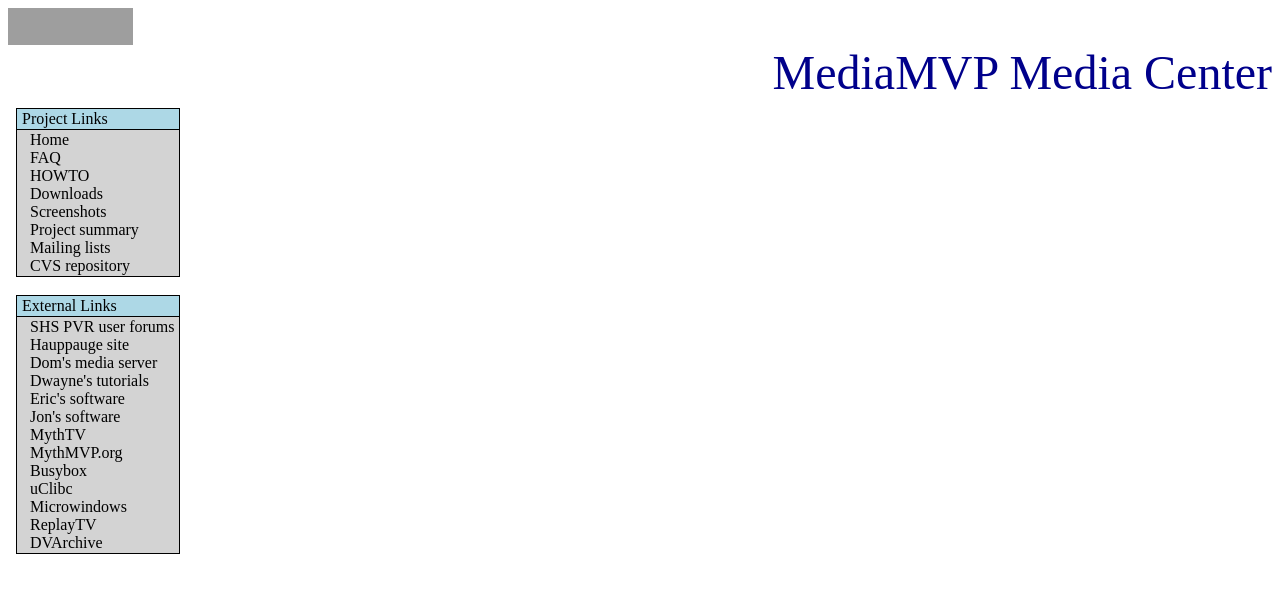
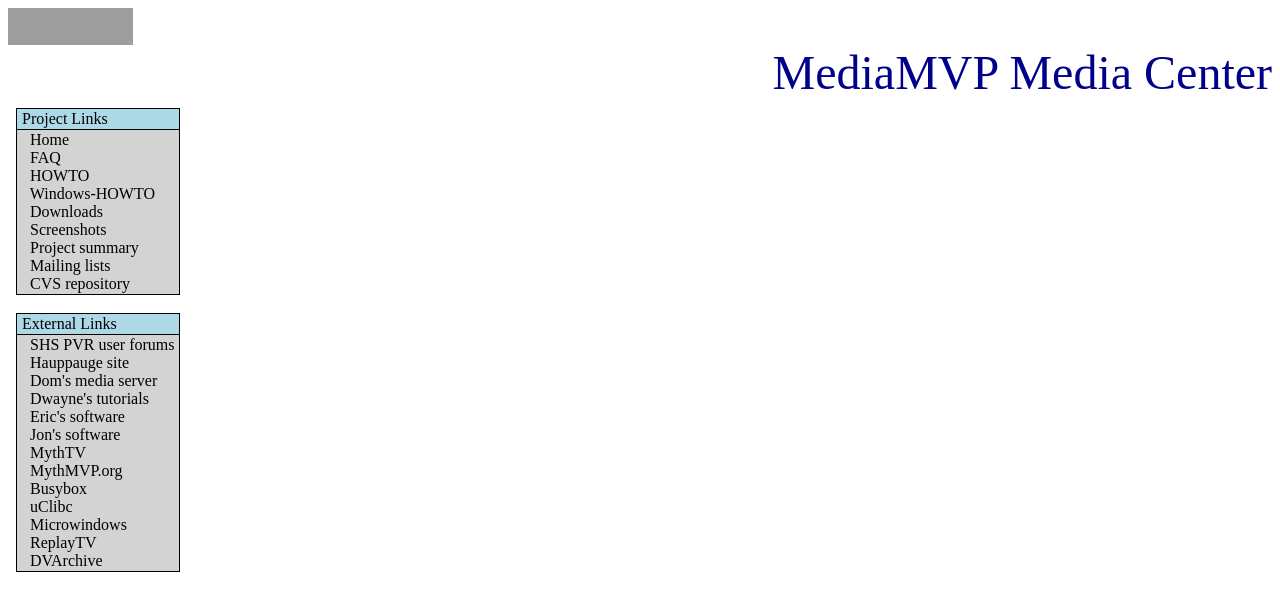
Before and after one commit to mvpmc/mvpmc.github.io, a PHP site: page /idx.php in a window 1280 px wide. Shown: the top 611 px of the page. Run offline with PHP 8.4, Linux system fonts and the light colour scheme; grey boxes are pictures that could not be loaded.

Commit message:
-Add link to the new windows-HOWTO

```diff
--- a/htdocs/idx.php
+++ b/htdocs/idx.php
@@ -77,6 +77,10 @@ h2		{background: LightBlue; color: Black; text-decoration: none}
                       &nbsp;&nbsp;
                       <a id="link" href="mvpmc-HOWTO-singlehtml.html">
                             HOWTO</a>&nbsp;<br>
+
+                      &nbsp;&nbsp;
+                      <a id="link" href="windows/mvpmc_windoze_howto.html">
+                            Windows-HOWTO</a>&nbsp;<br>
 
                       &nbsp;&nbsp;
                       <a id="link"
```
